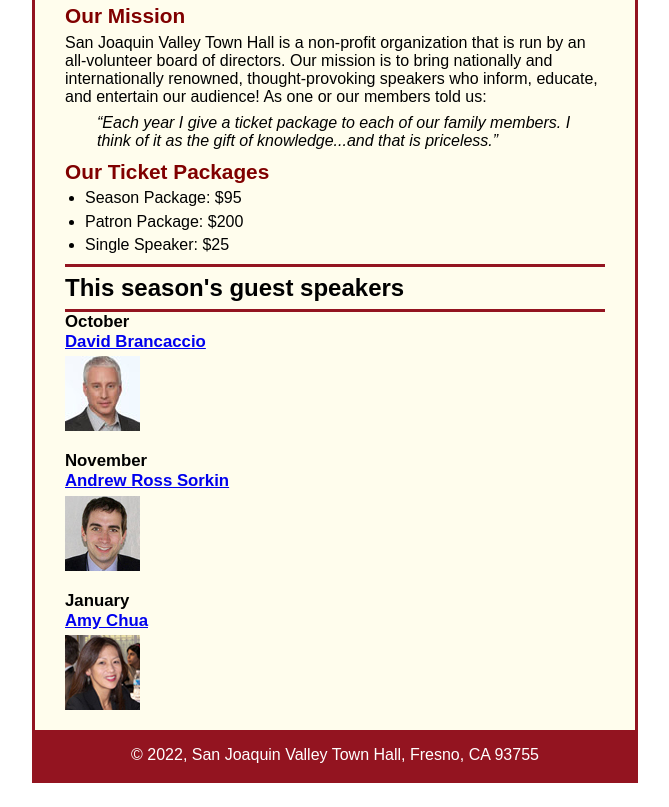
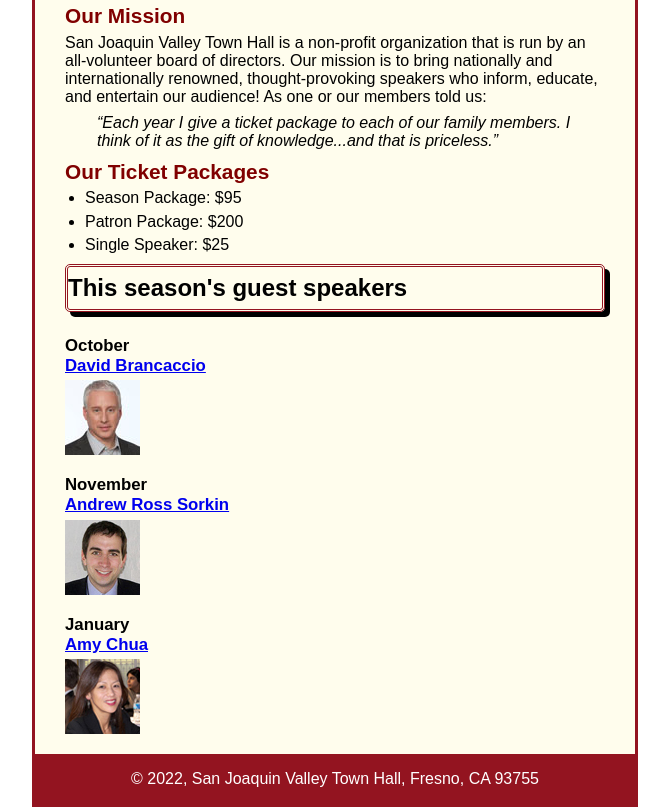
Before and after one commit to rjv6/A09, a plain HTML site: page index.html in a window 1280 px wide. Shown: the part 129-936 px from the top of the page, without its empty margins (305-974 px from the left). Before the commit the page ends 912 px from the top, so only its background shows below. Drawn offline with Linux system fonts and the light colour scheme.

Commit message:
A09 speaker shadow added

```diff
--- a/styles/c5_main.css
+++ b/styles/c5_main.css
@@ -52,6 +52,9 @@
 	padding: 0 30px 0 30px;
 
 }
+
+
+
 .shadow {
 	text-shadow: 2px 2px 2px var(--global-color-1);
 }
@@ -64,8 +67,11 @@
 main h1 {
 	font-size: 150%;
 	padding: .3em 0;
-	border-top: 3px solid #931420;
-	border-bottom: 3px solid #931420;
+	margin-bottom: 1em;
+	border: solid #931420;
+	border-style: double;
+	border-radius: 5px;
+	box-shadow: 5px 5px;
 
 
 
```
